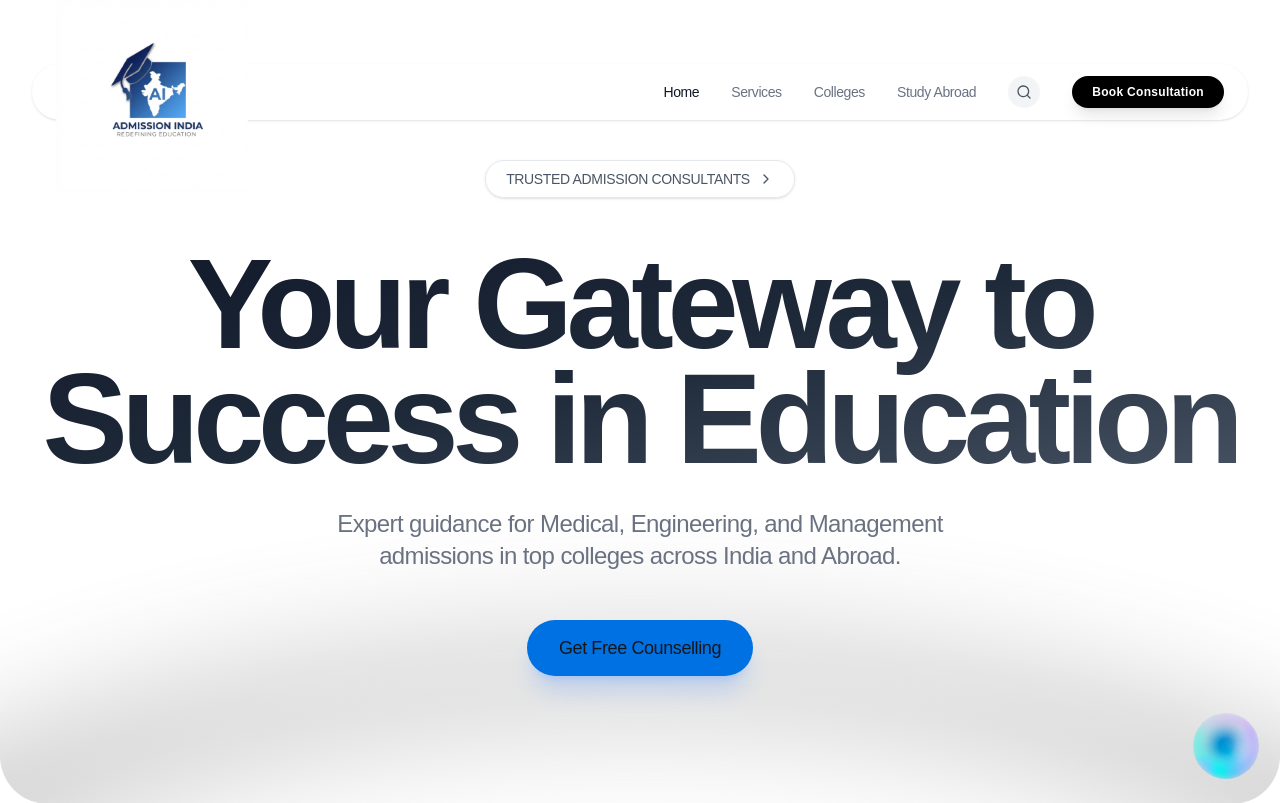
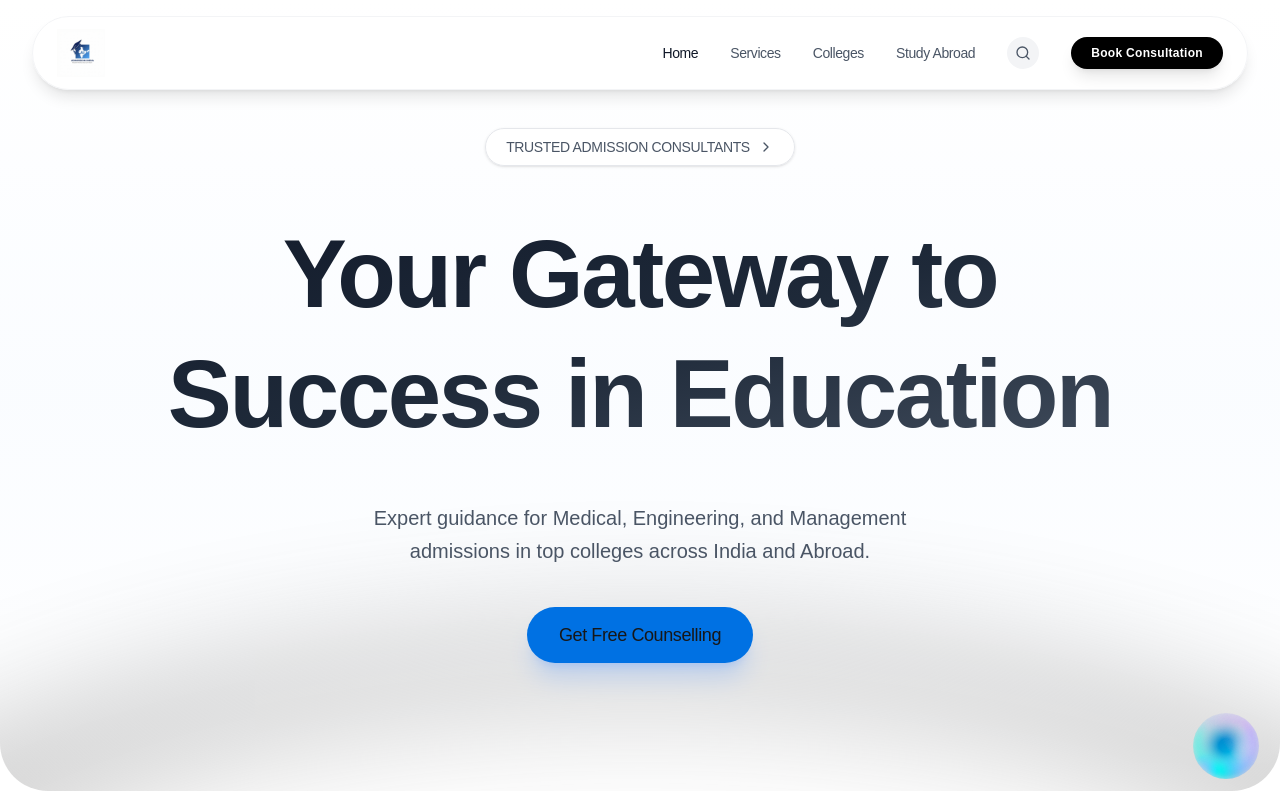
Before and after one commit to Danaemisdan/chatbotdemo, a Next.js app: page / in a window 1280 px wide. Shown: the top 803 px of the page. Built offline with nearby package versions, Linux system fonts and the light colour scheme.

Commit message:
feat: Improve homepage UI - fix logo background and enhance layout

```diff
--- a/src/components/Hero.tsx
+++ b/src/components/Hero.tsx
@@ -21,9 +21,9 @@ export function Hero({
     return (
         <section
             id="hero"
-            className="relative mx-auto w-full pt-40 px-6 text-center md:px-8
+            className="relative mx-auto w-full pt-32 px-6 text-center md:px-8
       min-h-[calc(100vh-40px)] overflow-hidden
-      bg-white
+      bg-gradient-to-b from-white via-blue-50/30 to-white
       rounded-b-[3rem]"
         >
             {/* Grid BG */}
@@ -62,18 +62,18 @@ export function Hero({
             <h1
                 className="relative z-10 animate-in fade-in slide-in-from-bottom-4 duration-700 text-balance
         bg-gradient-to-br from-gray-900 via-gray-800 to-gray-600
-        bg-clip-text py-6 text-5xl font-bold leading-[0.9] tracking-tighter
-        text-transparent sm:text-7xl md:text-8xl lg:text-9xl
-        mb-2"
+        bg-clip-text py-6 text-5xl font-bold leading-tight tracking-tight
+        text-transparent sm:text-6xl md:text-7xl lg:text-8xl
+        mb-6"
             >
                 {title}
             </h1>
 
             {/* Subtitle */}
             <p
-                className="relative z-10 animate-in fade-in slide-in-from-bottom-5 duration-700 delay-150 mb-12 text-balance
-        text-lg tracking-tight text-gray-500
-        md:text-2xl font-medium max-w-3xl mx-auto"
+                className="relative z-10 animate-in fade-in slide-in-from-bottom-5 duration-700 delay-150 mb-10 text-balance
+        text-base tracking-normal text-gray-600
+        md:text-xl font-normal max-w-2xl mx-auto leading-relaxed"
             >
                 {subtitle}
             </p>
--- a/src/components/Navigation.tsx
+++ b/src/components/Navigation.tsx
@@ -10,21 +10,19 @@ export default function Navigation() {
 
     return (
         <>
-            <header className="fixed top-0 left-0 right-0 z-40 px-4 pt-16 pb-4 md:px-8">
-                <div className="max-w-7xl mx-auto glass rounded-full px-6 py-3 flex items-center justify-between shadow-sm relative">
+            <header className="fixed top-0 left-0 right-0 z-40 px-4 pt-4 pb-4 md:px-8">
+                <div className="max-w-7xl mx-auto bg-white/80 backdrop-blur-lg rounded-full px-6 py-3 flex items-center justify-between shadow-lg border border-gray-100 relative">
                     {/* Logo */}
-                    <Link href="/" className="flex items-center gap-3 group">
-                        <div className="absolute left-6 -top-16 h-48 w-auto z-50">
-                            <img
-                                src="/logo-new.png"
-                                alt="Admission India"
-                                className="h-full w-full object-contain logo-blend"
-                            />
-                        </div>
+                    <Link href="/" className="flex items-center gap-3 group relative z-50">
+                        <img
+                            src="/logo-new.png"
+                            alt="Admission India"
+                            className="h-12 w-auto object-contain logo-blend"
+                        />
                     </Link>
 
                     {/* Desktop Nav */}
-                    <nav className="hidden md:flex items-center gap-8 font-medium text-sm text-gray-500 ml-40">
+                    <nav className="hidden md:flex items-center gap-8 font-medium text-sm text-gray-600">
                         <Link href="#" className="text-gray-900 hover:text-blue-600 transition-colors">Home</Link>
                         <Link href="#" className="hover:text-gray-900 transition-colors">Services</Link>
                         <Link href="#" className="hover:text-gray-900 transition-colors">Colleges</Link>
```
